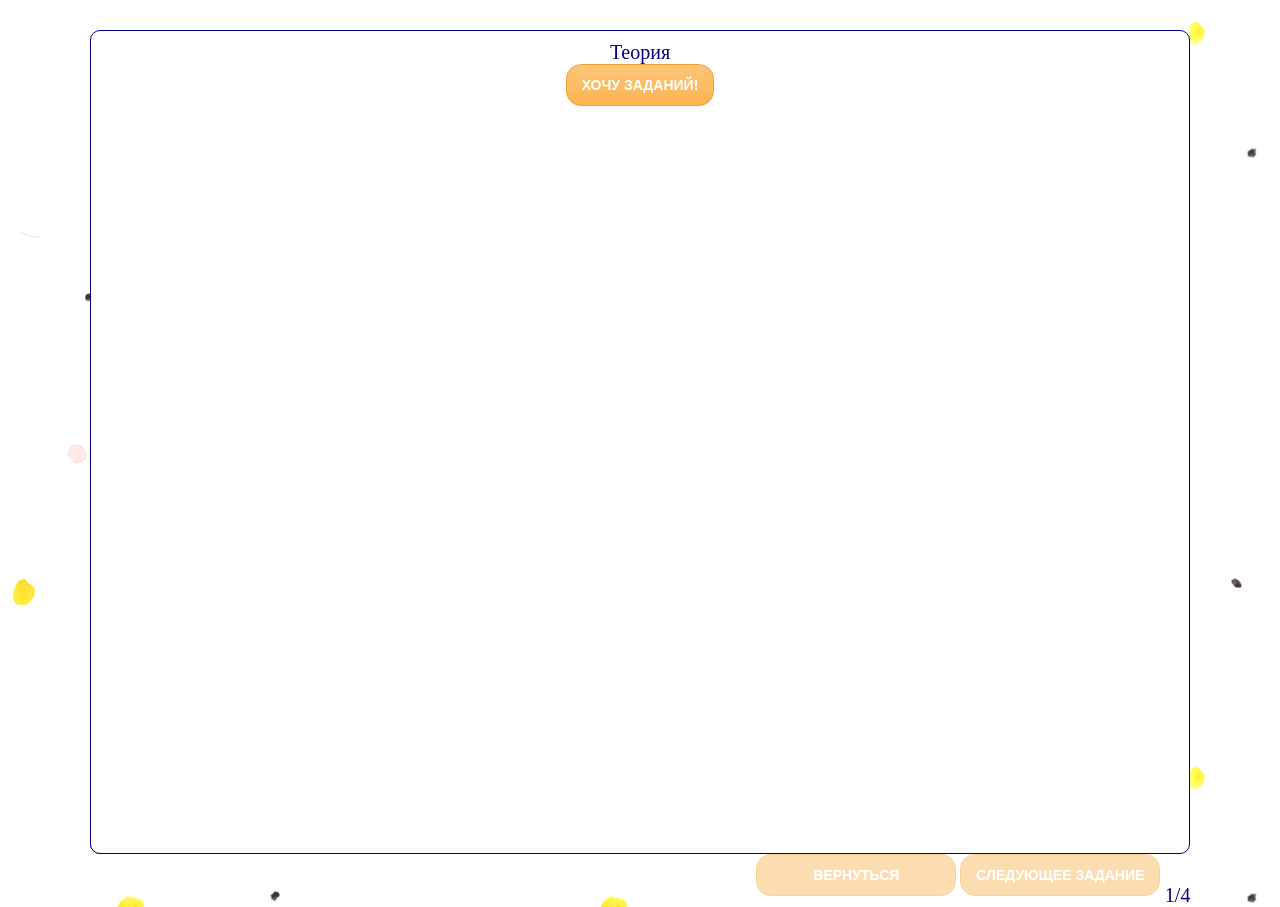
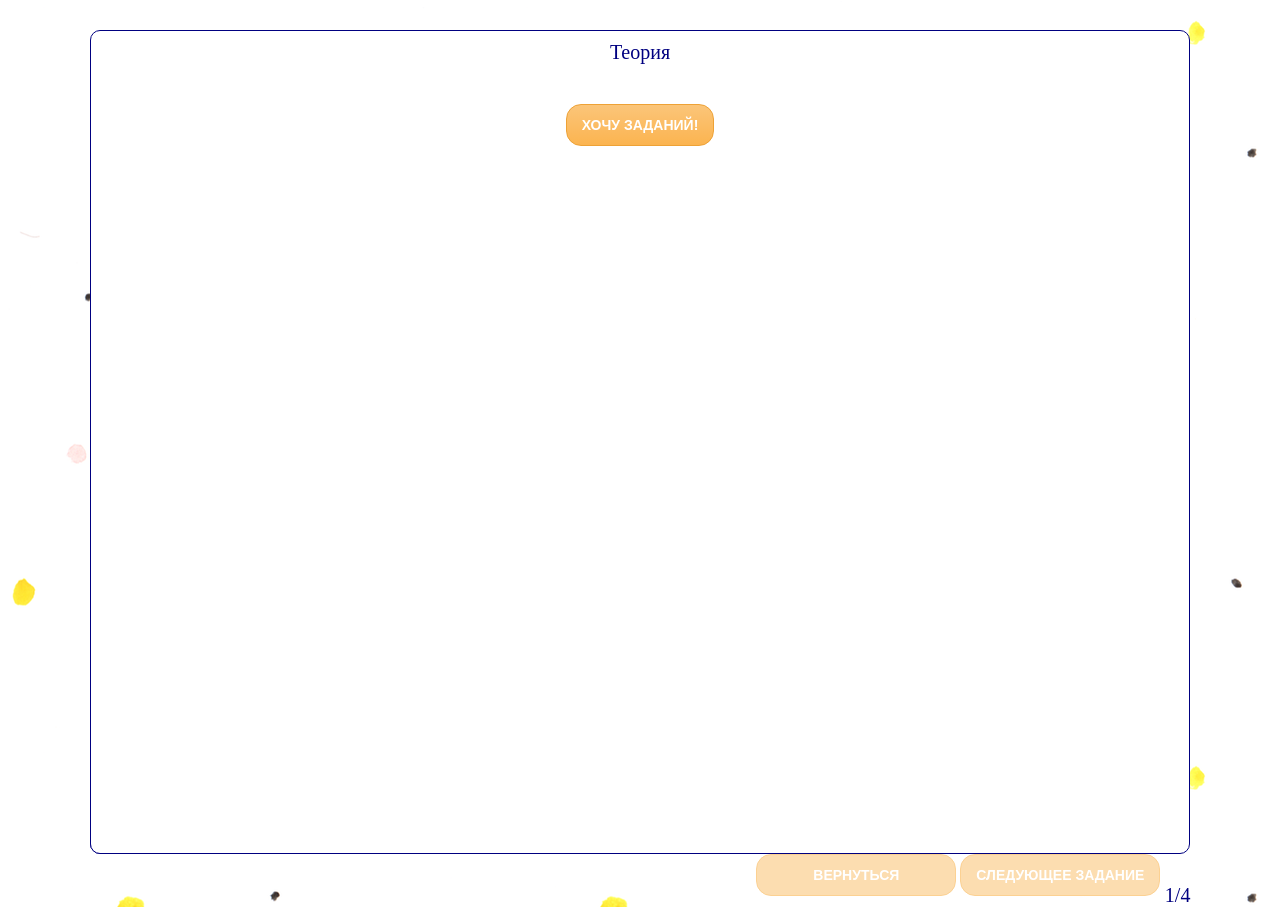
Before and after one commit to KuznetcovaNa/coursed3, a plain HTML site: page index.html in a window 1280 px wide. Both pictures are taken after a click on the button "Теория". Drawn offline with Linux system fonts and the light colour scheme.

Commit message:
small fixes

```diff
--- a/css/style.css
+++ b/css/style.css
@@ -29,6 +29,10 @@ body {
 
 .help-theory-article {
     display: none;
+}
+
+.help-theory-hide.btn {
+    margin-top: 40px;
 }
 
 .help-theory-article.show {
@@ -133,7 +137,7 @@ body {
 }
 
 .workspace-result, .workspace-pattern {
-
+    color: #000080;
 }
 
 .block-control {
```
Also changed, not shown: index.html (+1 -1 lines).
